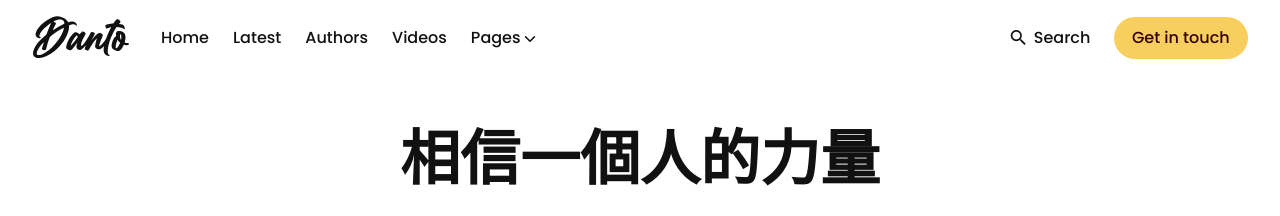
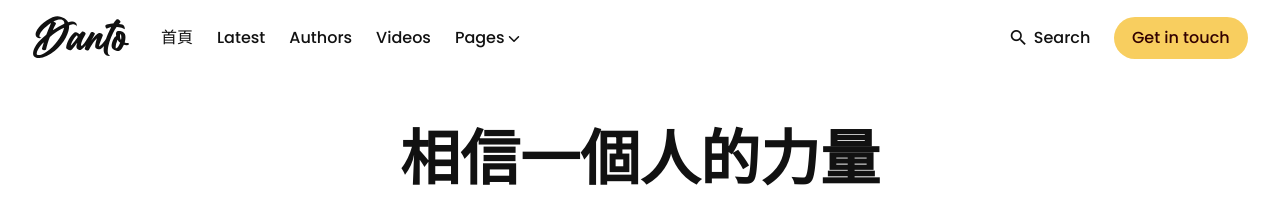
Before and after one commit to thatirischang/thatirischang.github.io, a Jekyll site: the page built from index.html, in a window 1280 px wide and 900 px high. Shown: the top 216 px of the window. Built offline with Jekyll 4.4.1, drawn with Linux system fonts in a browser that asks for light colours.

Commit message:
Update settings.yml

```diff
--- a/_data/settings.yml
+++ b/_data/settings.yml
@@ -11,7 +11,7 @@ color_scheme: auto # You can choose three modes auto, light, and dark. By defaul
 # Navigation Settings
 menu_settings:
   menu_items:
-    - title: "Home"
+    - title: "首頁"
       url: "/"
     - title: "Latest"
       url: "/latest/"
```
